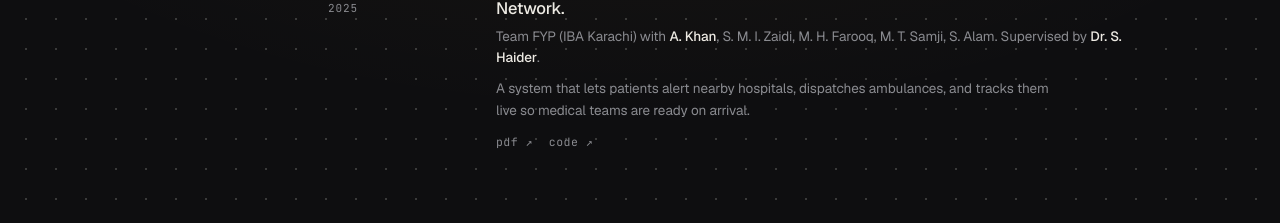
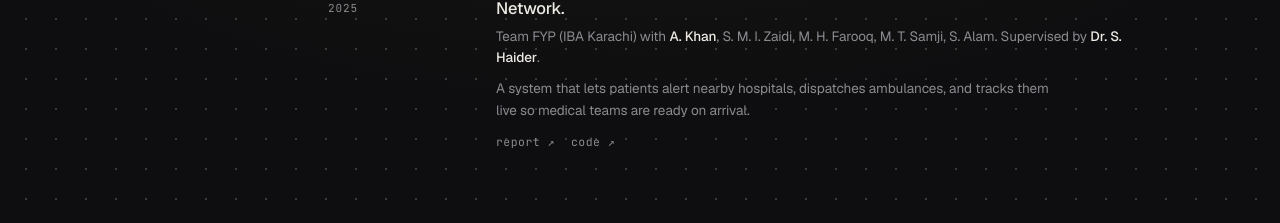
Before and after one commit to azizullahkhan16/azizullahkhan16.github.io, a Next.js app: page /portfolio in a window 1280 px wide. Shown: the part 3372-3595 px from the top of the page. Built offline with nearby package versions, Linux system fonts and the light colour scheme.

Commit message:
Add report links to publications and update Indus Sahulat report URL

```diff
--- a/src/app/page.tsx
+++ b/src/app/page.tsx
@@ -102,7 +102,7 @@ export default function Home() {
           <h2>Projects</h2>
           <ol className="ac-projects">
             <li>
-              <Ext href={`${base}/Indus_Sahulat_Final_Report.pdf`}>
+              <Ext href="https://ir.iba.edu.pk/fyp-bscs/22/">
                 Indus Sahulat: Real-Time Emergency Response for Indus Hospital &amp; Health Network ↗
               </Ext>
               <p className="ac-authors">
--- a/src/components/sections/publications-section.tsx
+++ b/src/components/sections/publications-section.tsx
@@ -28,6 +28,9 @@ export function PublicationsSection() {
               {p.links.pdf && (
                 <a href={p.links.pdf} target="_blank" rel="noopener noreferrer">pdf ↗</a>
               )}
+              {p.links.report && (
+                <a href={p.links.report} target="_blank" rel="noopener noreferrer">report ↗</a>
+              )}
               {p.links.project && (
                 <a href={p.links.project} target="_blank" rel="noopener noreferrer">zenodo ↗</a>
               )}
--- a/src/data/publications.ts
+++ b/src/data/publications.ts
@@ -6,6 +6,7 @@ export interface Publication {
   summary?: string
   links: {
     pdf?: string
+    report?: string
     project?: string
     code?: string
     doi?: string
@@ -50,7 +51,7 @@ export const publications: Publication[] = [
     summary:
       'A system that lets patients alert nearby hospitals, dispatches ambulances, and tracks them live so medical teams are ready on arrival.',
     links: {
-      pdf: '/Indus_Sahulat_Final_Report.pdf',
+      report: 'https://ir.iba.edu.pk/fyp-bscs/22/',
       code: 'https://github.com/azizullahkhan16/indus-sahulat-backend',
     },
   },
```
